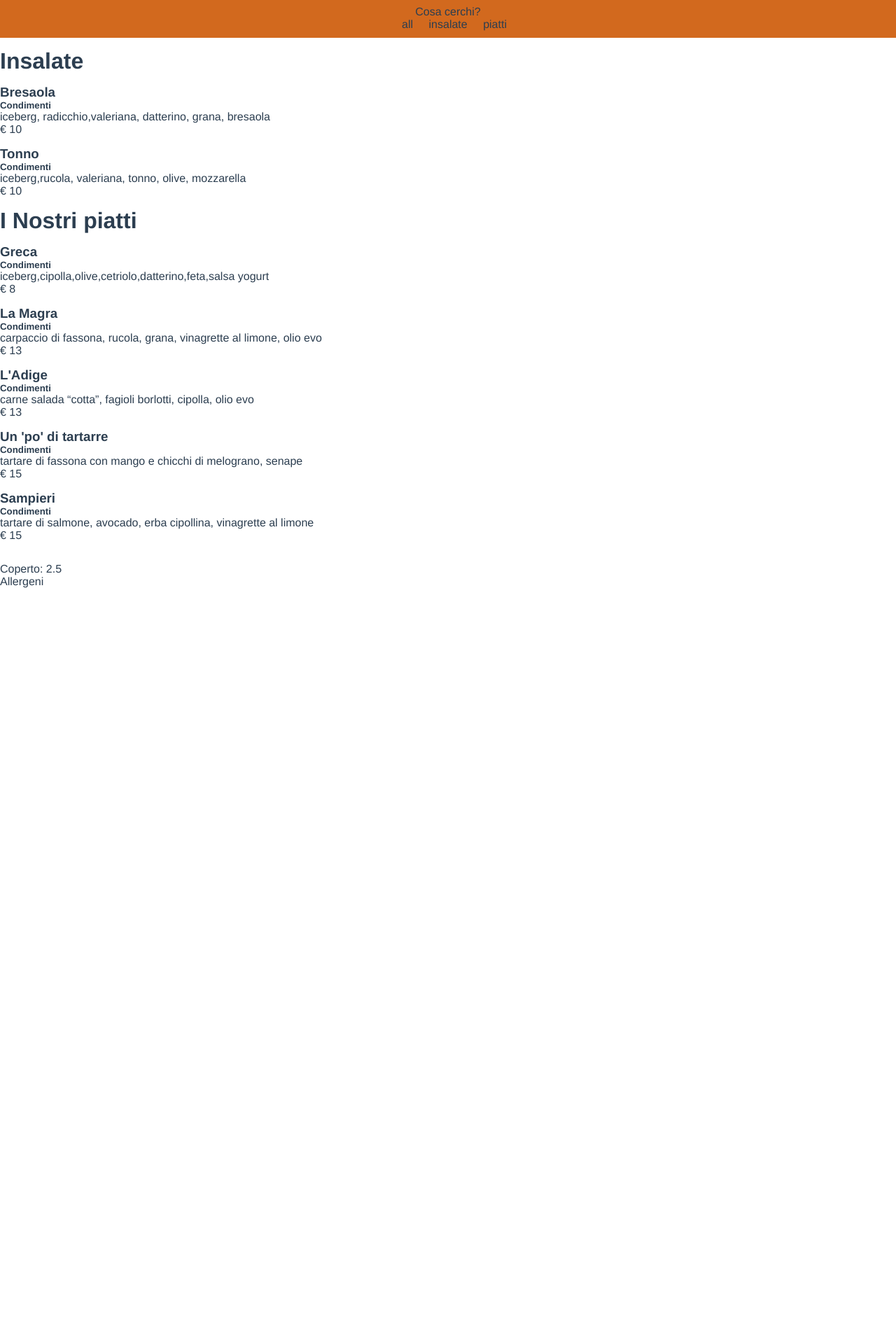
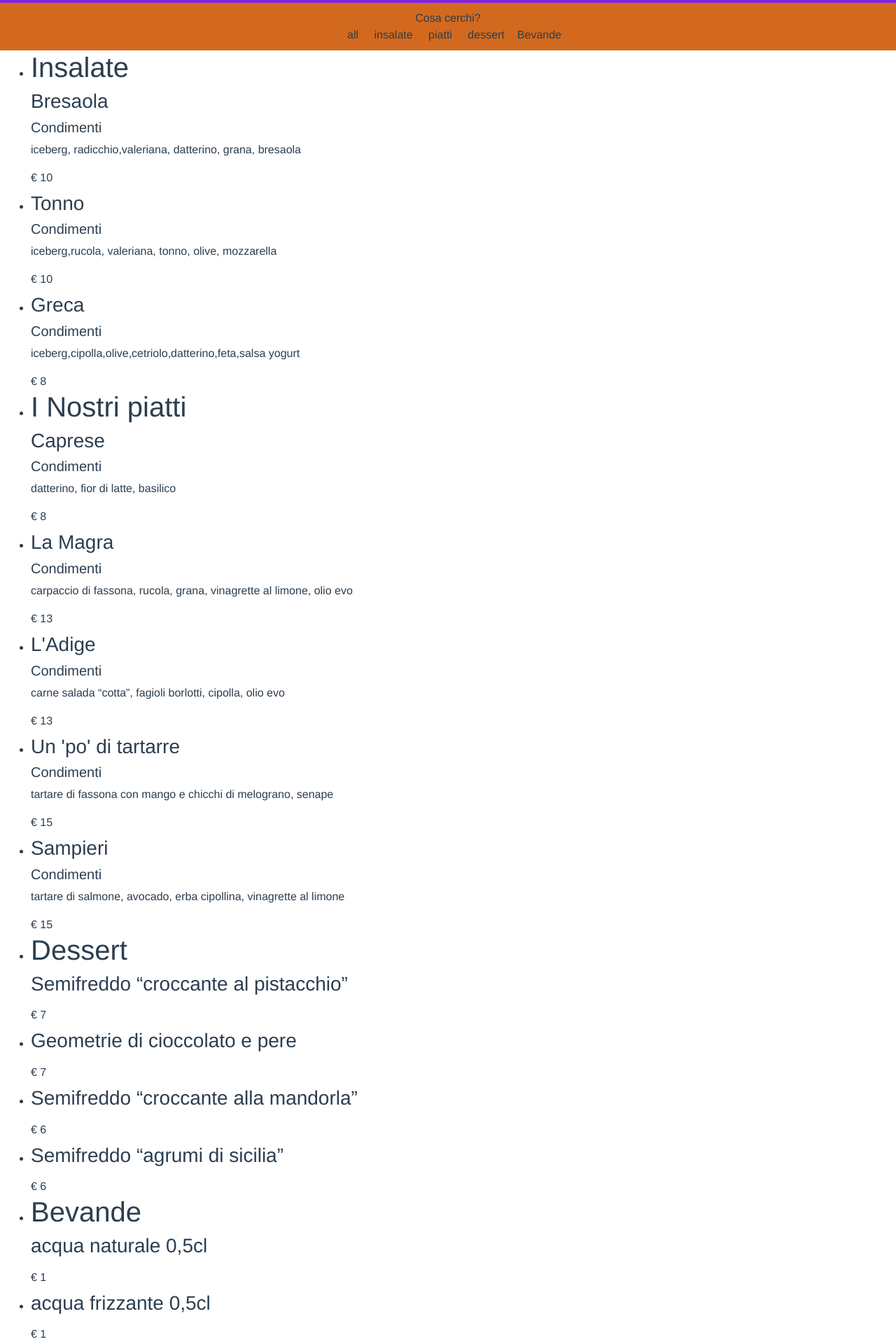
Before and after one commit to Angeloamenta/spiaggetta, a Vue app: page /#/pranzo in a window 1280 px wide. Shown: the part 80-2000 px from the top of the page at 70% size. Before the commit the page ends 920 px from the top, so only its background shows below. Built offline with nearby package versions, Linux system fonts and the light colour scheme.

Commit message:
aggiunto bootstrap e bevande

```diff
--- a/package.json
+++ b/package.json
@@ -7,6 +7,8 @@
     "build": "vue-cli-service build"
   },
   "dependencies": {
+    "bootstrap": "^5.1.3",
+    "bootstrap-vue": "^2.22.0",
     "core-js": "^3.8.3",
     "sass": "^1.52.1",
     "vue": "^2.6.14",
--- a/src/assets/scss/partials/_commons.scss
+++ b/src/assets/scss/partials/_commons.scss
@@ -1,3 +1,5 @@
+
+
 * {
     margin: 0;
     padding: 0;
--- a/src/components/PreFooter.vue
+++ b/src/components/PreFooter.vue
@@ -1,9 +1,12 @@
 <template>
   <section>
+    <div class="container-fluid">
       <ul>
           <li>Coperto: 2.5</li>
           <li>Allergeni</li>
+          <li>N.B. supplemento da €1,00 a €3,50</li>
       </ul>
+    </div>
   </section>
 </template>
 
--- a/src/main.js
+++ b/src/main.js
@@ -1,6 +1,8 @@
 import Vue from 'vue'
 import App from './App.vue'
 import router from './router'
+import 'bootstrap'
+import 'bootstrap/dist/css/bootstrap.min.css'
 
 Vue.config.productionTip = false
 
--- a/src/views/PranzoView.vue
+++ b/src/views/PranzoView.vue
@@ -1,18 +1,31 @@
 <template>
-  <div>
-      <div class="nav-2">
-          <div>Cosa cerchi?</div>
-          <span @click="setAll()">all</span> <span @click="setInsalata()">insalate</span> <span @click="setPiatti()">piatti</span>
+  <div class="">
+      <div class="nav-2 container-fluid">
+          <div class="row">
+          <div class="col-12">Cosa cerchi?</div>
+          <div class="col-12">
+          <span @click="setAll()">all</span> <span @click="setInsalata()">insalate</span> <span @click="setPiatti()">piatti</span> <span @click="setDessert()">dessert</span>
+          <span @click="setBevande()">Bevande</span>
           </div>
+          </div>
+      </div>
+      <div class="container-fluid">
+          <div class="row">
+              <div class="col">
                     <ul>
                         <li v-for="(piatto, index) in piatti2" :key="index">
                         <h1>{{piatto.title}}</h1>
                         <h3>{{piatto.nome}}</h3>
-         <h5>Condimenti</h5>
+                        <h5 v-if="piatto.condimenti == null"></h5>
+                        <h5 v-else>Condimenti</h5>
                         <p>{{piatto.condimenti}}</p>
                         <div>€ {{piatto.prezzo}}</div>
                         </li>
                     </ul>
+              </div>
+          </div>
+
+      </div>
   </div>
 </template>
 
@@ -38,12 +51,18 @@ data() { return {
             condimenti: "iceberg,rucola, valeriana, tonno, olive, mozzarella",
             prezzo: 10
         },
+        {
+            nome: "Greca",
+            categoria: "insalata",
+            condimenti: "iceberg,cipolla,olive,cetriolo,datterino,feta,salsa yogurt",
+            prezzo: 8,
+        },
 
         // piatti
           {
-            nome: "Greca",
+            nome: "Caprese",
             categoria: "piatti",
-            condimenti: "iceberg,cipolla,olive,cetriolo,datterino,feta,salsa yogurt",
+            condimenti: "datterino, fior di latte, basilico",
             prezzo: 8,
             title: "I Nostri piatti"
         },
@@ -70,6 +89,51 @@ data() { return {
             categoria: "piatti",
             condimenti: "tartare di salmone, avocado, erba cipollina, vinagrette al limone",
             prezzo: 15,
+        },
+
+        // dessert
+
+                {
+            nome: "Semifreddo “croccante al pistacchio”",
+            categoria: "dessert",
+            prezzo: 7,
+            title: "Dessert"
+        },
+                {
+            nome: "Geometrie di cioccolato e pere",
+            categoria: "dessert",
+            prezzo: 7,
+        },
+                {
+            nome: "Semifreddo “croccante alla mandorla”",
+            categoria: "dessert",
+            prezzo: 6,
+        },
+        {
+            nome: "Semifreddo “agrumi di sicilia”",
+            categoria: "dessert",
+            prezzo: 6,
+        },
+
+        // bevande
+
+        {
+            nome: "acqua naturale 0,5cl",
+            categoria: "bevande",
+            prezzo: 1,
+            title: "Bevande"
+        },
+        {
+            nome: "acqua frizzante 0,5cl",
+            categoria: "bevande",
+            prezzo: 1,
+
+        },
+                {
+            nome: "succo di frutta ace, pesca, ananas",
+            categoria: "bevande",
+            prezzo: 2,
+
         },
 
 
@@ -117,6 +181,26 @@ methods: {
     }
     },
 
+          setDessert() {
+        this.setter = "dessert";
+            this.piatti2 =  this.piatti.filter((element) => element.categoria == this.setter)
+    console.log("new", this.piatti2);
+
+    if ( this.setter == "All") {
+     this.piatti2 = this.piatti;
+    }
+    },
+
+              setBevande() {
+        this.setter = "bevande";
+            this.piatti2 =  this.piatti.filter((element) => element.categoria == this.setter)
+    console.log("new", this.piatti2);
+
+    if ( this.setter == "All") {
+     this.piatti2 = this.piatti;
+    }
+    },
+
 }
 }
 </script>
```
Also changed, not shown: 1 other file (tests, documents, lock files or other folders). Lines whose indentation alone changed are shown as unchanged.
